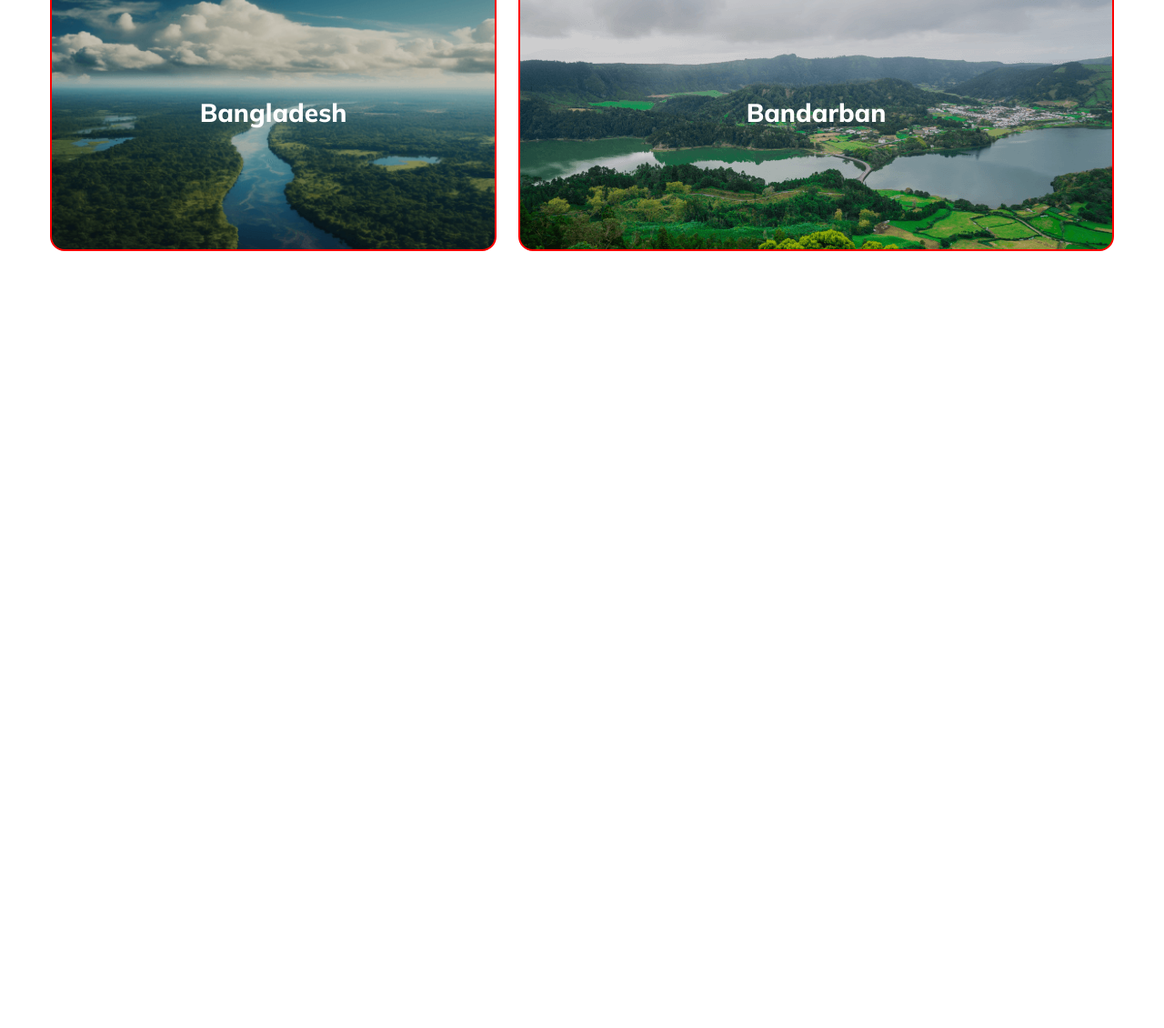
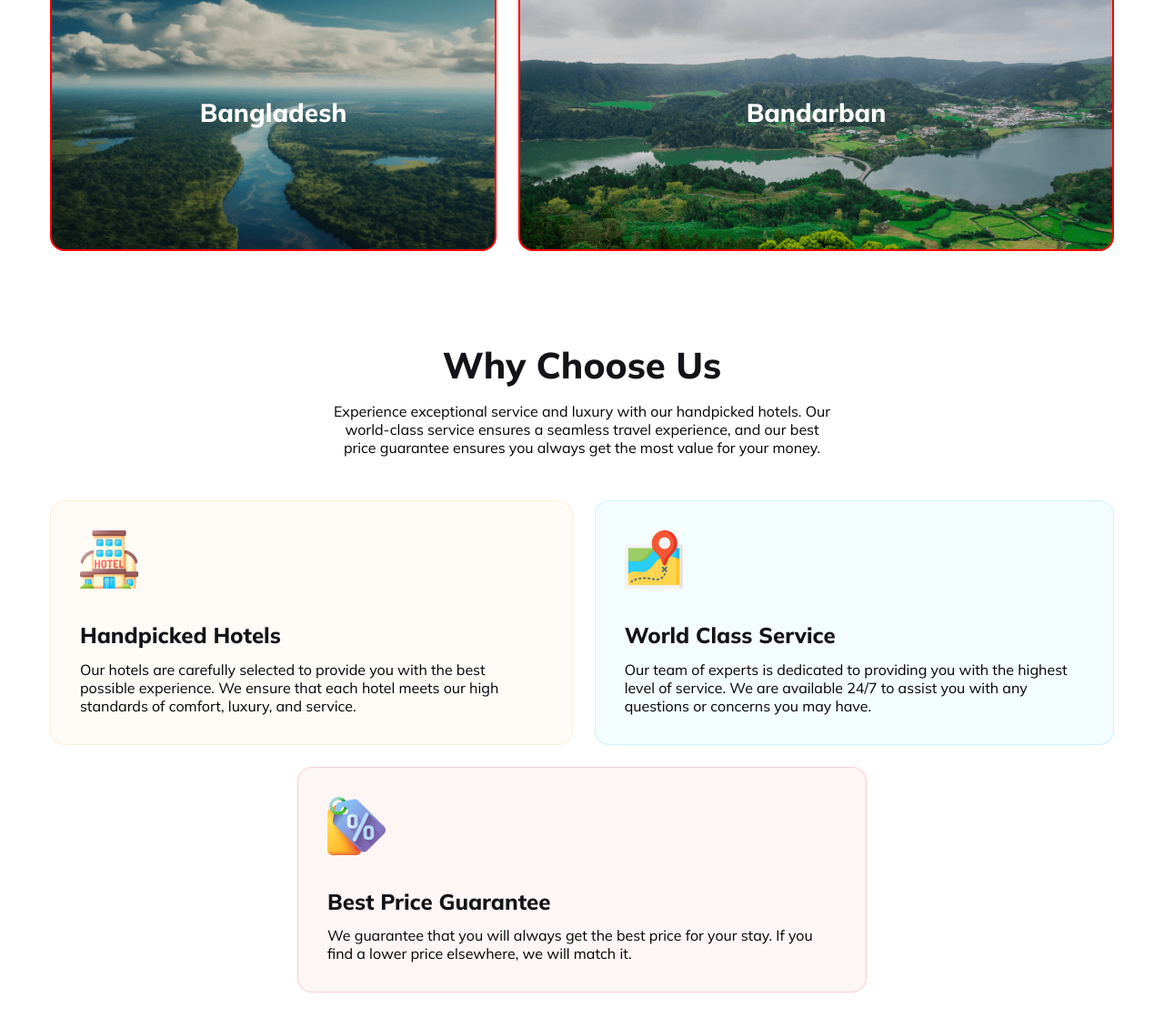
Before and after one commit to sohagmrida15/Hero-Travel, a plain HTML site: page index.html in a window 1280 px wide. Shown: the part 2233-3363 px from the top of the page at 91% size. Before the commit the page ends 2533 px from the top, so only its background shows below. Drawn offline with Linux system fonts and the light colour scheme.

Commit message:
about us section added

```diff
--- a/css/style.css
+++ b/css/style.css
@@ -220,7 +220,7 @@ nav .menu-icon {
 
 .destination-content {
     max-width: 43rem;
-    margin: 3rem auto ;
+    margin: 3rem auto;
 }
 
 .img-box {
@@ -292,3 +292,62 @@ nav .menu-icon {
 }
 
 /* Destination Section End */
+
+/* About Us Section Start */
+.about {
+    margin: 6.25rem auto;
+    text-align: center;
+}
+
+.about-content {
+    max-width: 35rem;
+    margin: 0 auto;
+    margin-bottom: 3rem;
+}
+
+.service-row1 {
+    display: flex;
+    gap: 1.5rem;
+    margin-bottom: 1.5rem;
+}
+
+.service-row2 {
+    display: flex;
+    justify-content: center;
+}
+
+.service-box {
+    text-align: left;
+    max-width: 35rem;
+    padding: 2rem;
+    border-radius: 1rem;
+}
+
+.service-box1 {
+    border: 1px solid rgba(251, 181, 99, 0.20);
+    background: rgba(251, 181, 99, 0.05);
+}
+
+.service-box2 {
+    border: 1px solid rgba(41, 206, 246, 0.20);
+    background: rgba(41, 206, 246, 0.05);
+}
+
+.service-box3 {
+    border: 1px solid rgba(233, 68, 68, 0.20);
+    background: rgba(233, 68, 68, 0.05);
+}
+
+.service-box img {
+    max-width: 4rem;
+}
+
+.box-title {
+    color: var(--dark-gray);
+    font-size: 1.5rem;
+    font-weight: 800;
+    margin-top: 2rem;
+    margin-bottom: 0.8rem;
+}
+
+/* About Us Section End */
--- a/index.html
+++ b/index.html
@@ -126,6 +126,37 @@
         </div>
       </section>
       <!-- Destination Section End -->
+
+      <!-- About Us Section Start -->
+      <section class="about">
+        <div class="about-content">
+          <div id="about-title" class="section-title">Why Choose Us</div>
+          <p id="about-description" class="section-description">Experience exceptional service and luxury with our handpicked hotels. Our world-class service ensures a seamless travel experience, and our best price guarantee ensures you always get the most value for your money.</p>
+        </div>
+        <div class="service-container">
+          <div class="service-row1">
+            <div class="service-box1 service-box ">
+              <img src="Images/hotel.png" alt="">
+              <div class="box-title">Handpicked Hotels</div>
+              <div class="description">Our hotels are carefully selected to provide you with the best possible experience. We ensure that each hotel meets our high standards of comfort, luxury, and service.</div>
+            </div>
+            <div class="service-box2 service-box ">
+              <img src="Images/map.png" alt="">
+              <div class="box-title">World Class Service</div>
+              <div class="description">Our team of experts is dedicated to providing you with the highest level of service. We are available 24/7 to assist you with any questions or concerns you may have.</div>
+            </div>
+          </div>
+          <div class="service-row2">
+            <div class="service-box3 service-box ">
+              <img src="Images/price.png" alt="">
+              <div class="box-title">Best Price Guarantee</div>
+              <div class="description">We guarantee that you will always get the best price for your stay. If you find a lower price elsewhere, we will match it.</div>
+            </div>
+          </div>
+        </div>
+      </section>
+      <!-- About Us Section End -->
+
     </main>
 
     <footer></footer>
```
Also changed, not shown: Images/hotel.png (added), Images/map.png (added), Images/price.png (added).
